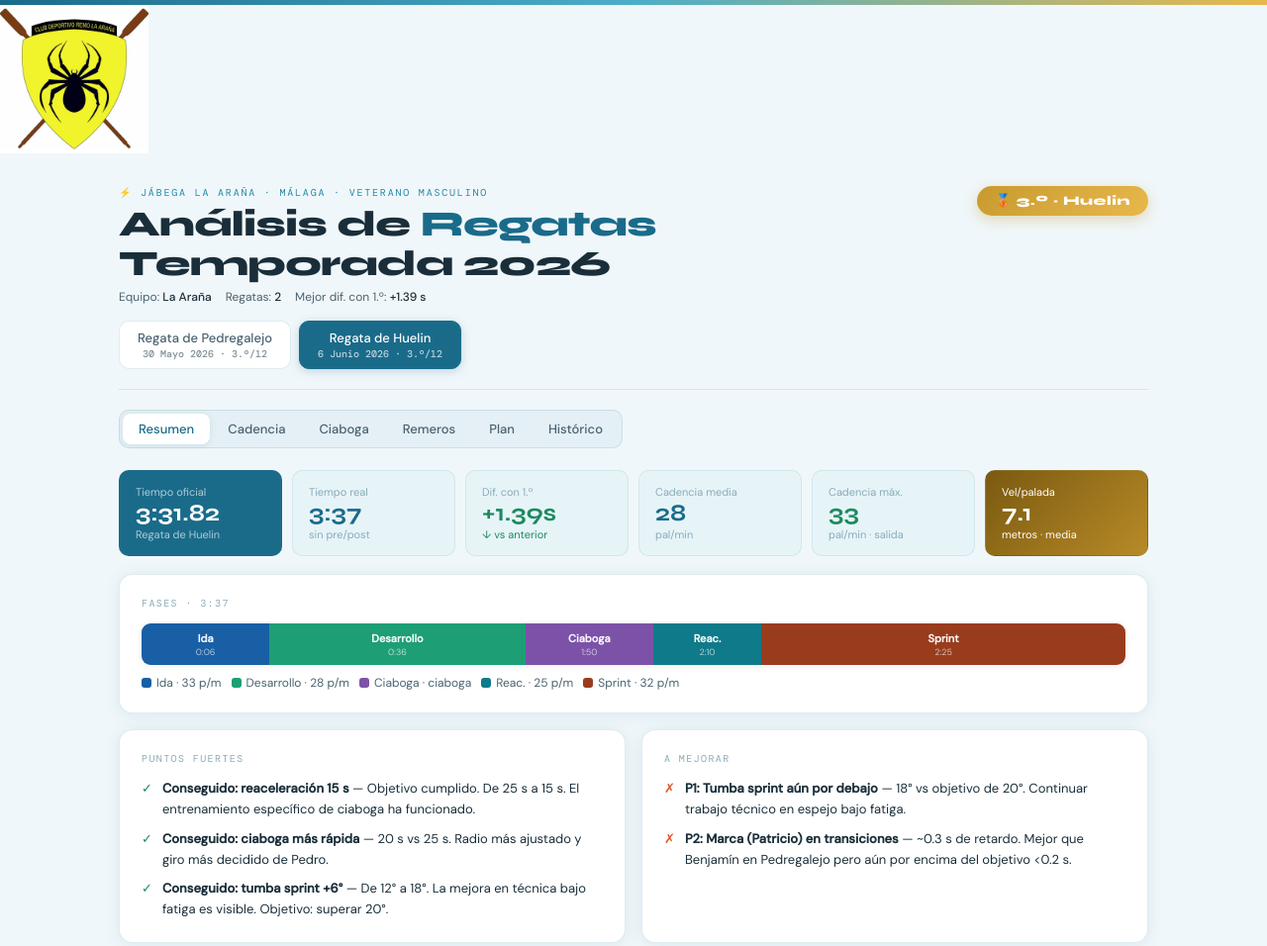
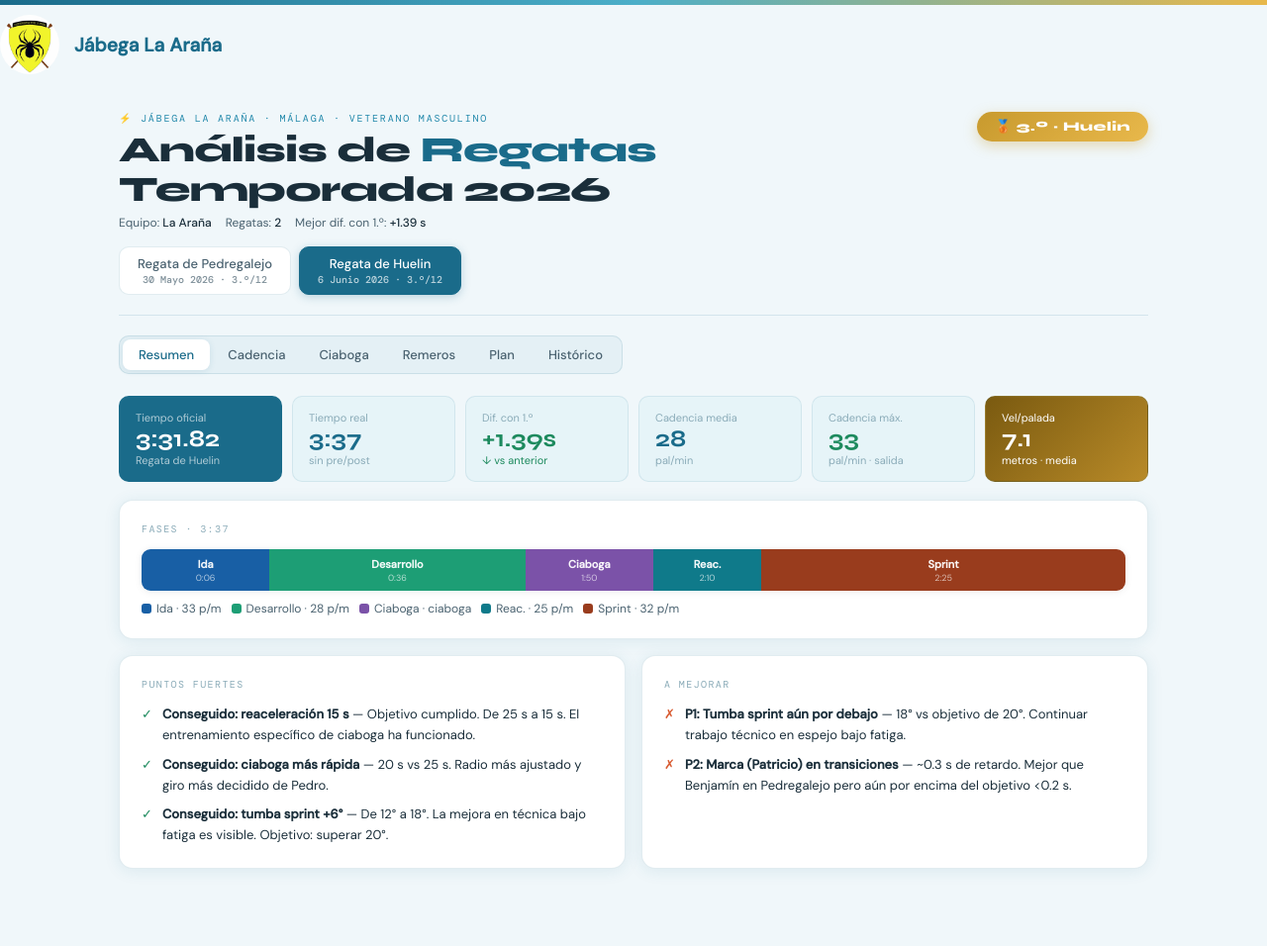
Before and after one commit to pepefaisem/pepedamian-jabega, a plain HTML site: page index.html in a window 1280 px wide. Shown: the whole page at 99% size. Drawn offline with nearby package versions, Linux system fonts and the light colour scheme.

Commit message:
Update index.html
para no desplazar con el logo

```diff
--- a/index.html
+++ b/index.html
@@ -181,7 +181,10 @@ h1 span{color:var(--sea)}
 </style>
 </head>
 <body>
-  <img src="la-arana-768x768.jpg.webp" alt="Logo Jábega La Araña" class="logo" style="max-width: 150px; height: auto;">
+  <div style="display: flex; align-items: center; gap: 15px; padding: 10px 0;">
+    <img src="la-arana-768x768.jpg.webp" alt="Logo Jábega La Araña" style="max-width: 60px; height: auto; border-radius: 50%;">
+    <span style="font-weight: bold; font-size: 1.2rem; color: var(--sea);">Jábega La Araña</span>
+</div>
 <div class="app">
 
 <header>
```
